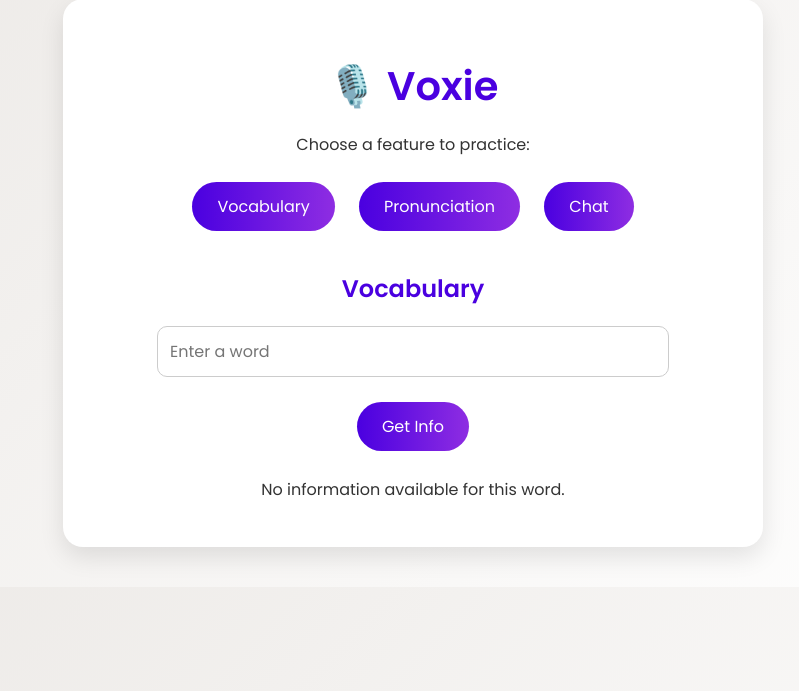
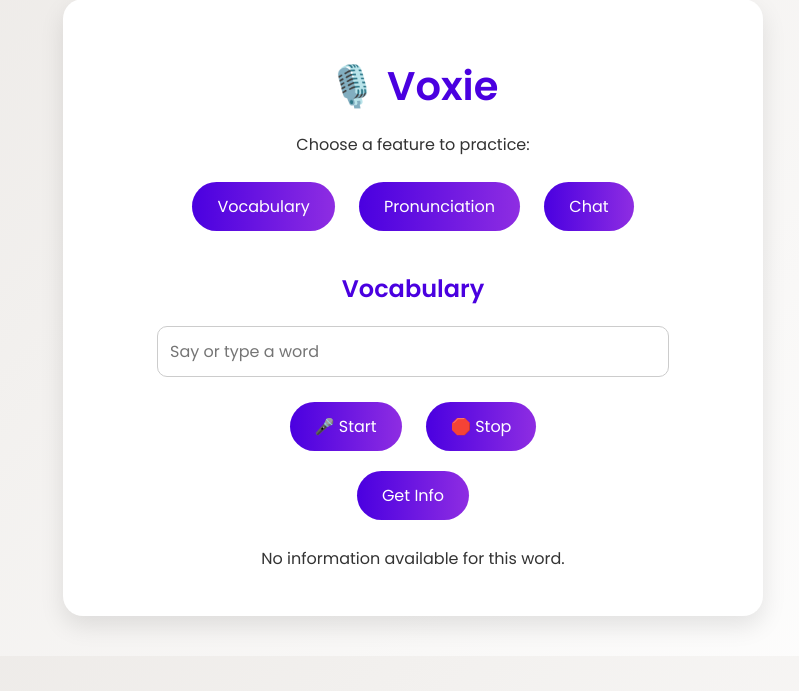
Before and after one commit to Harzh139/Voxie, a Flask app: page / in a window 1280 px wide, after a click on "Vocabulary". Shown: the part 41-732 px from the top of the page, without its empty margins (227-1026 px from the left). Run offline with Flask 3, Linux system fonts and the light colour scheme.

Commit message:
Update index.html

```diff
--- a/templates/index.html
+++ b/templates/index.html
@@ -136,7 +136,10 @@
   <div id="vocabulary" class="feature-form {% if active_form == 'vocabulary' %}visible{% endif %}">
     <h2>Vocabulary</h2>
     <form method="POST">
-      <input type="text" name="word" placeholder="Enter a word" required>
+      <input type="text" id="vocabInput" name="word" placeholder="Say or type a word" required>
+      <br>
+      <button type="button" onclick="startRecognition('vocabInput')" class="button">🎤 Start</button>
+      <button type="button" onclick="stopRecognition()" class="button">🛑 Stop</button>
       <br>
       <button type="submit" name="vocabulary" class="button">Get Info</button>
     </form>
@@ -181,7 +184,10 @@
   <div id="chat" class="feature-form {% if active_form == 'chat' %}visible{% endif %}">
     <h2>Chat with Bot</h2>
     <form method="POST">
-      <input type="text" name="user_input" placeholder="Say something..." required>
+      <input type="text" id="chatInput" name="user_input" placeholder="Say something..." required>
+      <br>
+      <button type="button" onclick="startRecognition('chatInput')" class="button">🎤 Start</button>
+      <button type="button" onclick="stopRecognition()" class="button">🛑 Stop</button>
       <br>
       <button type="submit" name="chat" class="button">Send</button>
     </form>
@@ -221,6 +227,45 @@
       });
     }
   });
+
+  let recognition;
+  let targetInput = null;
+
+  function startRecognition(inputId) {
+    if (!('webkitSpeechRecognition' in window)) {
+      alert("Speech recognition not supported in this browser.");
+      return;
+    }
+
+    targetInput = document.getElementById(inputId);
+    recognition = new webkitSpeechRecognition();
+    recognition.continuous = false;
+    recognition.interimResults = false;
+    recognition.lang = "en-US";
+
+    recognition.onresult = function (event) {
+      const transcript = event.results[0][0].transcript;
+      // Remove full stop at the end of the transcribed text if it's there
+      const cleanedTranscript = transcript.trim().replace(/[.!?]$/, "");
+      targetInput.value = cleanedTranscript;
+    };
+
+    recognition.onerror = function (event) {
+      console.error("Speech recognition error:", event.error);
+    };
+
+    recognition.onend = function () {
+      console.log("Speech recognition ended.");
+    };
+
+    recognition.start();
+  }
+
+  function stopRecognition() {
+    if (recognition) {
+      recognition.stop();
+    }
+  }
 </script>
 </body>
 </html>
```
